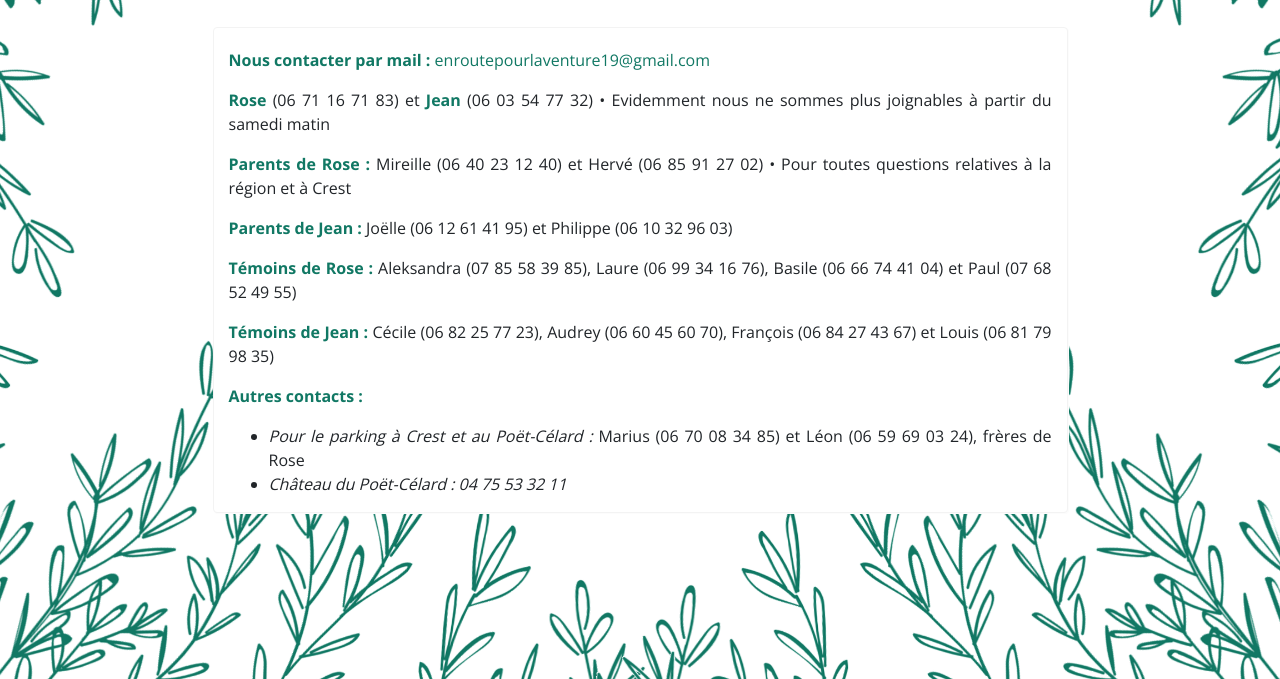
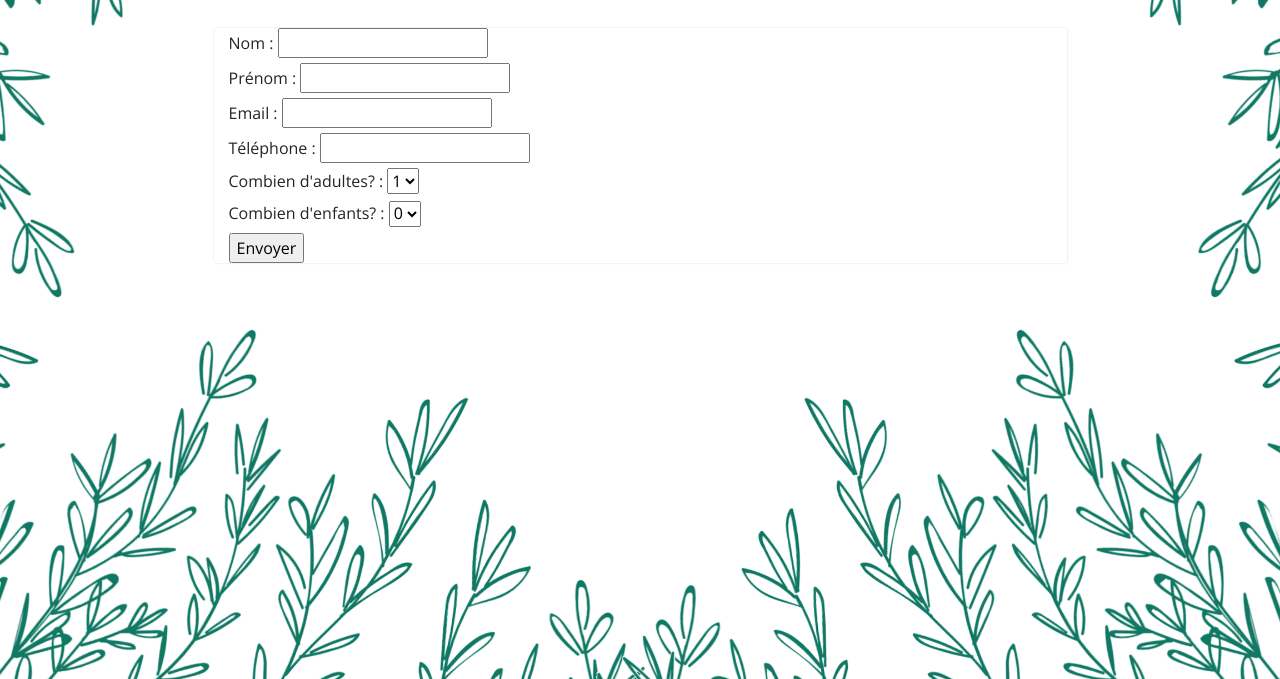
Before and after one commit to jsagl/jsagl.github.io, a plain HTML site: page rsvp.html in a window 1280 px wide. Shown: the part 121-800 px from the top of the page. Drawn offline with nearby package versions, Linux system fonts and the light colour scheme; a web font is replaced by a local one.

Commit message:
ajout d'un formulaire passant par formspree

```diff
--- a/rsvp.html
+++ b/rsvp.html
@@ -72,18 +72,36 @@
 		<h3>RSVP avant le 30 avril 2019</h3>
 	<div class="container">
 		<div class="row justify-content-center">
-			<div class="cartezankyou col-sm-9" id="carte-contacts">
-				<p><span class="noms">Nous contacter par mail : </span><a href="mailto:enroutepourlaventure19@gmail.com" class="liens">enroutepourlaventure19@gmail.com</a></p>
-			    <p><span class="noms">Rose</span> (06 71 16 71 83) et <span class="noms">Jean</span> (06 03 54 77 32) • Evidemment nous ne sommes plus joignables à partir du samedi matin</p>
-				<p><span class="noms">Parents de Rose :</span> Mireille (06 40 23 12 40) et Hervé (06 85 91 27 02) • Pour toutes questions relatives à la région et à Crest</p>
-				<p><span class="noms">Parents de Jean :</span> Joëlle (06 12 61 41 95) et Philippe (06 10 32 96 03)</p>
-				<p><span class="noms">Témoins de Rose :</span> Aleksandra (07 85 58 39 85), Laure (06 99 34 16 76), Basile (06 66 74 41 04) et Paul (07 68 52 49 55)</p>
-				<p><span class="noms">Témoins de Jean :</span> Cécile (06 82 25 77 23), Audrey (06 60 45 60 70), François (06 84 27 43 67) et Louis (06 81 79 98 35)</p>
-				<p><span class="noms">Autres contacts :</span></p>
-				<ul>
-					<li><em>Pour le parking à Crest et au Poët-Célard :</em> Marius (06 70 08 34 85) et Léon (06 59 69 03 24), frères de Rose</li>
-					<li><em>Château du Poët-Célard : 04 75 53 32 11</em></li>
-				</ul>
+			<div class="cartezankyou col-sm-9">
+				<form action="https://formspree.io/enroutepourlaventure19@gmail.com" method="POST">
+					<label for="nom">Nom : </label>
+					<input type="text" name="nom" id="nom" required><br>
+					<label for="prenom">Prénom : </label>
+					<input type="text" name="prenom" id="prenom" required><br>
+					<label for="email">Email : </label>
+					<input type="email" name="email" id="email" required><br>
+					<label for="telephone">Téléphone : </label>
+					<input type="text" name="telephone" id="telephone"><br>
+					<label for="adultes">Combien d'adultes? : </label>
+					  <select id="adultes" name="adultes" required>
+					    <option value="1">1</option>
+					    <option value="2">2</option>
+					    <option value="3">3</option>
+					    <option value="4">4</option>
+					    <option value="5">5</option>
+					  </select><br>
+					<label for="enfants">Combien d'enfants? : </label>
+					  <select id="enfants" name="enfants" required>
+					    <option value="0">0</option>
+					    <option value="1">1</option>
+					    <option value="2">2</option>
+					    <option value="3">3</option>
+					    <option value="4">4</option>
+					    <option value="5">5</option>
+					    <option value="6">6</option>
+					  </select><br>
+					<input type="submit" value="Envoyer">
+				</form>
 			</div>
 		</div>
 	</div>
```
